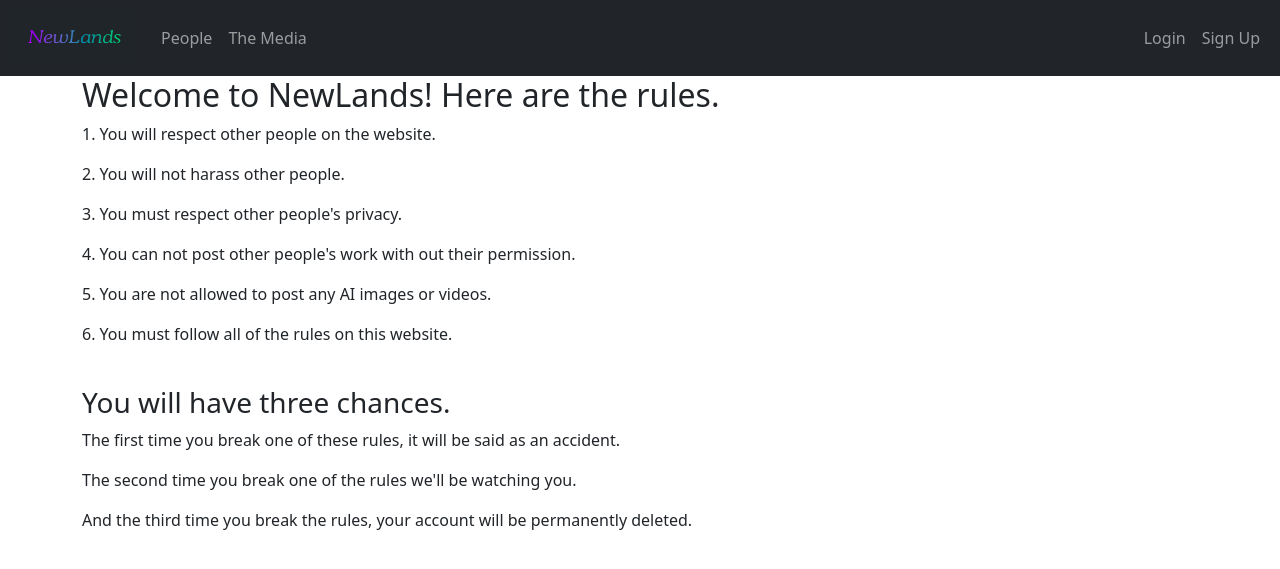
After one commit to ori-kekere/NewLand, a Flask app: page /rules in a window 1280 px wide. The commit adds this page. Shown: the top 569 px of the page. Run offline with Flask 3, Linux system fonts and the light colour scheme; some libraries are stand-ins or nearby versions.

Commit message:
Added rules, did steps 4a and 4b

```diff
--- /dev/null
+++ b/website/templates/rules.html
@@ -0,0 +1,20 @@
+{% extends "base.html"%} {% block title %}Rules{% endblock %} {% block content
+    %}
+
+<h2> Welcome to NewLands! Here are the rules. </h2>
+
+<p>1. You will respect other people on the website. </p>
+<p>2. You will not harass other people. </p>
+<p>3. You must respect other people's privacy. </p>
+<p>4. You can not post other people's work with out their permission. </p>
+<p>5. You are not allowed to post any AI images or videos. </p>
+<p>6. You must follow all of the rules on this website. </p>
+<br/>
+
+
+<h3> You will have three chances. </h3>
+<p> The first time you break one of these rules, it will be said as an accident. </p>
+<p> The second time you break one of the rules we'll be watching you. </p>
+<p> And the third time you break the rules, your account will be permanently deleted. </p>
+
+{% endblock %}
--- a/website/templates/signup.html
+++ b/website/templates/signup.html
@@ -44,9 +44,12 @@
           placeholder="Enter Password Again"
         />
         <br/>
+        <input type="checkbox" id="agreed" name="agreed"  value="agreed" required>
+        <label for="agreed">I have agreed to the <a href="/rules">Rules of this website</a>.</label>
+        <br/>
         <div align="center">
             <button class="btn btn-primary" type="submit">Sign Up Now</button>
         </div>
       </div>
     </form>
-    {% endblock %}
+{% endblock %}
--- a/website/views.py
+++ b/website/views.py
@@ -755,3 +755,11 @@ def view_video(video_id):
         video=video,
         user=current_user
     )
+
+# =========================
+# RULES
+# =========================
+
+@views.route('/rules')
+def rules():
+    return render_template("rules.html")
```
Also changed, not shown: website/auth.py (+11 -3 lines), website/models.py (+16 -7 lines).
